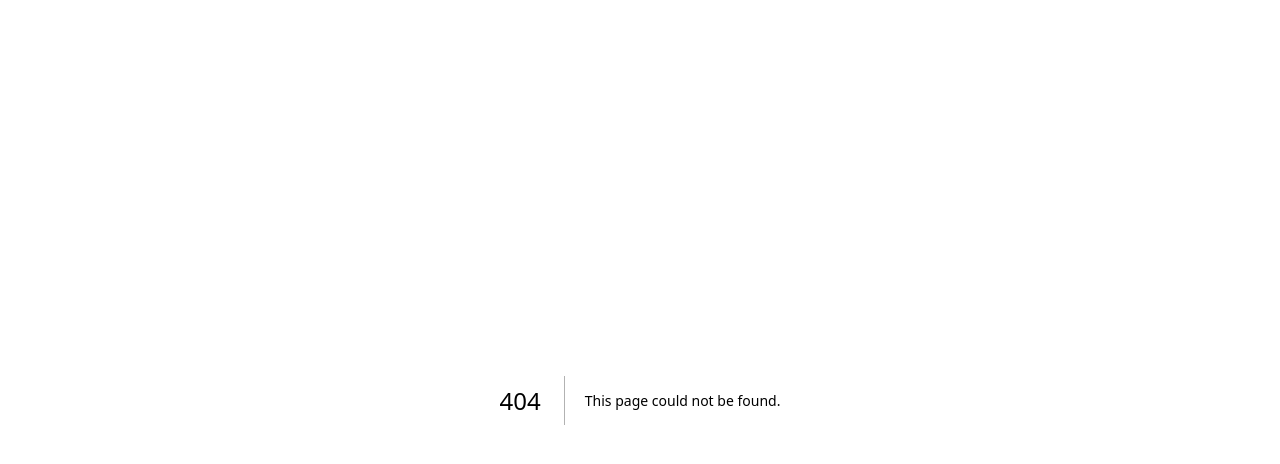
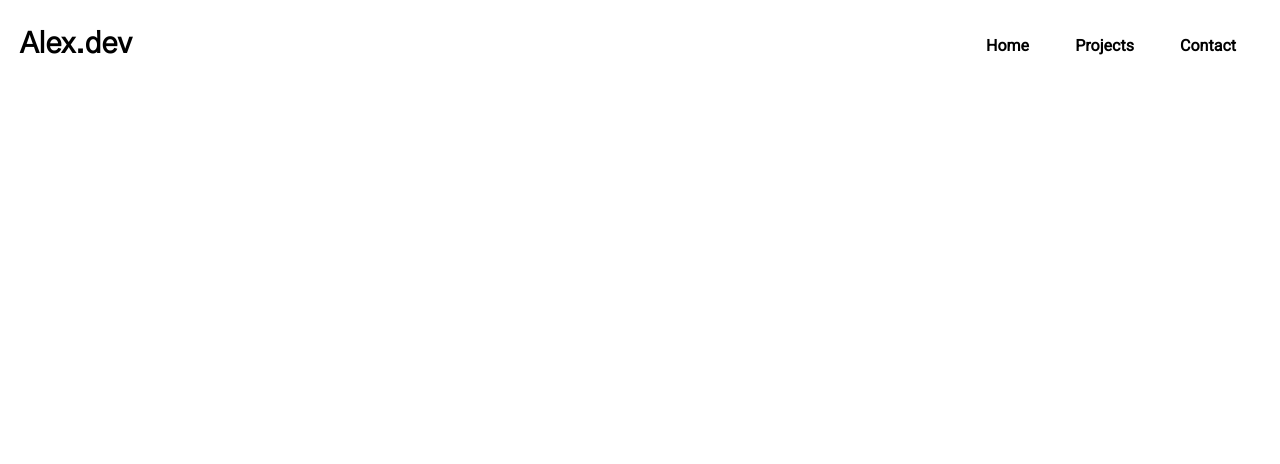
Before and after one commit to fung673/Portfolio, a Next.js app: page /project in a window 1280 px wide. Before the commit this address had no page. Shown: the top 464 px of the page. Built offline with nearby package versions, Linux system fonts and the light colour scheme.

Commit message:
projectsPage

```diff
--- /dev/null
+++ b/pages/project.js
@@ -0,0 +1,14 @@
+import styles from '../styles/Home.module.css'
+import Link from 'next/link'
+export default function Project() {
+ return <div className={styles.main}>
+  <div className={styles.topbar}>
+   <div className={styles.topbarLeft}>Alex.dev</div>
+   <div className={styles.topbarRight}>
+    <Link href='/'>Home</Link>
+    <a>Projects</a>
+    <a>Contact</a>
+   </div>
+  </div>
+ </div>
+}
```
Also changed, not shown: pages/index.js (+4 -3 lines).
